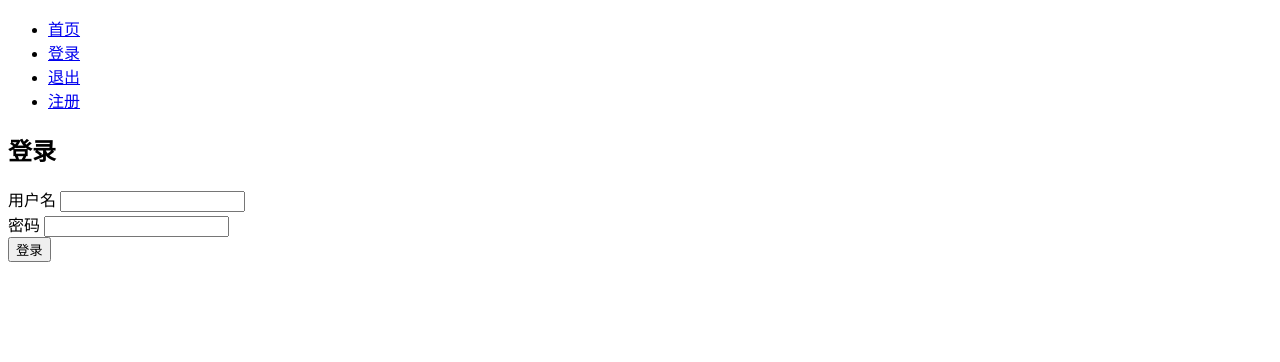
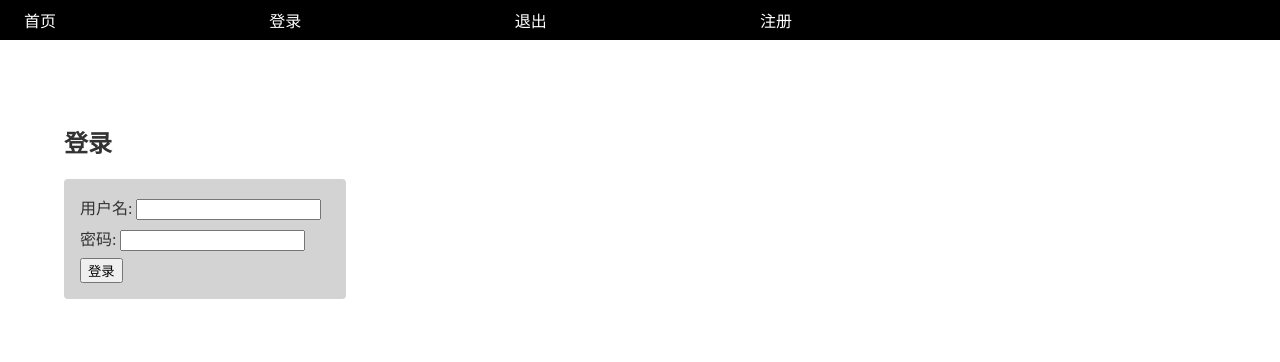
Before and after one commit to tonghao/class1_bookmark, a Flask app: page /login in a window 1280 px wide. Shown: the top 362 px of the page. Run offline with Flask 3, Linux system fonts and the light colour scheme.

Commit message:
add static file

```diff
--- /dev/null
+++ b/static/style.css
@@ -0,0 +1,54 @@
+body {
+    background-color: #fff;
+    color: #333;
+    margin: 0;
+  }
+
+  nav {
+    background-color: #000;
+    padding: .5em;
+    position: sticky;
+    top: 0;
+
+  }
+
+  nav ul {
+    margin: 0;
+    padding: 0;
+    list-style: none;
+    display: flex;
+    justify-content: space-between;
+    max-width: 800px;
+  }
+
+
+
+  nav a {
+    color: #fff;
+    text-decoration: none;
+    padding: .5em 1em;
+    min-width: 70px;
+  }
+
+  .content {
+    padding: 4em;
+  }
+
+  #username {
+    margin-bottom: .5em;
+  }
+
+  #password {
+    margin-bottom: .5em;
+  }
+
+.flash {
+    color: red;
+}
+
+.form-container {
+    background-color: lightgray;
+    max-width: 250px;
+    padding: 1em;
+    border-radius: 4px;
+}
--- a/templates/base.html
+++ b/templates/base.html
@@ -5,6 +5,7 @@
     <meta http-equiv="X-UA-Compatible" content="IE=edge" />
     <meta name="viewport" content="width=device-width, initial-scale=1.0" />
     <title>{% block title %}{% endblock%}</title>
+    <link rel="stylesheet" href="{{url_for('static',filename='style.css')}}" />
   </head>
   <body>
     <nav>
--- a/templates/login.html
+++ b/templates/login.html
@@ -1,11 +1,13 @@
 {% extends "base.html" %} {% block header%}
 <h1>{% block title%} 登录 {% endblock %}</h1>
 {% endblock %} {% block content %}
+<div class="form-container">
+    <label for="username">用户名:</label>
+    <input type="text" name="username" id="username" /><br />
+    <label for="password">密码:</label>
+    <input type="password" name="password" id="password" /><br />
+    <input type="submit" value="登录" />
+    </form>
+</div>
 <form method="post">
-  <label for="username">用户名</label>
-  <input type="text" name="username" id="username" /><br />
-  <label for="password">密码</label>
-  <input type="password" name="password" id="password" /><br />
-  <input type="submit" value="登录" />
-</form>
 {% endblock %}
```
